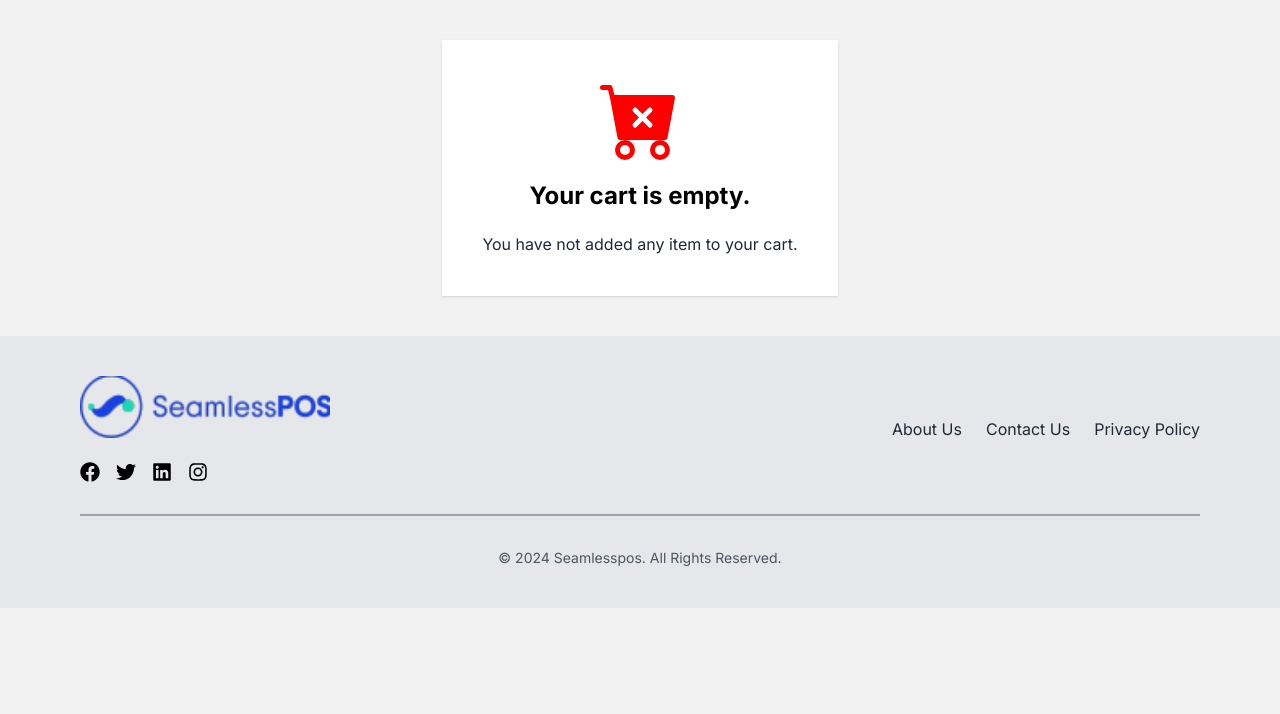
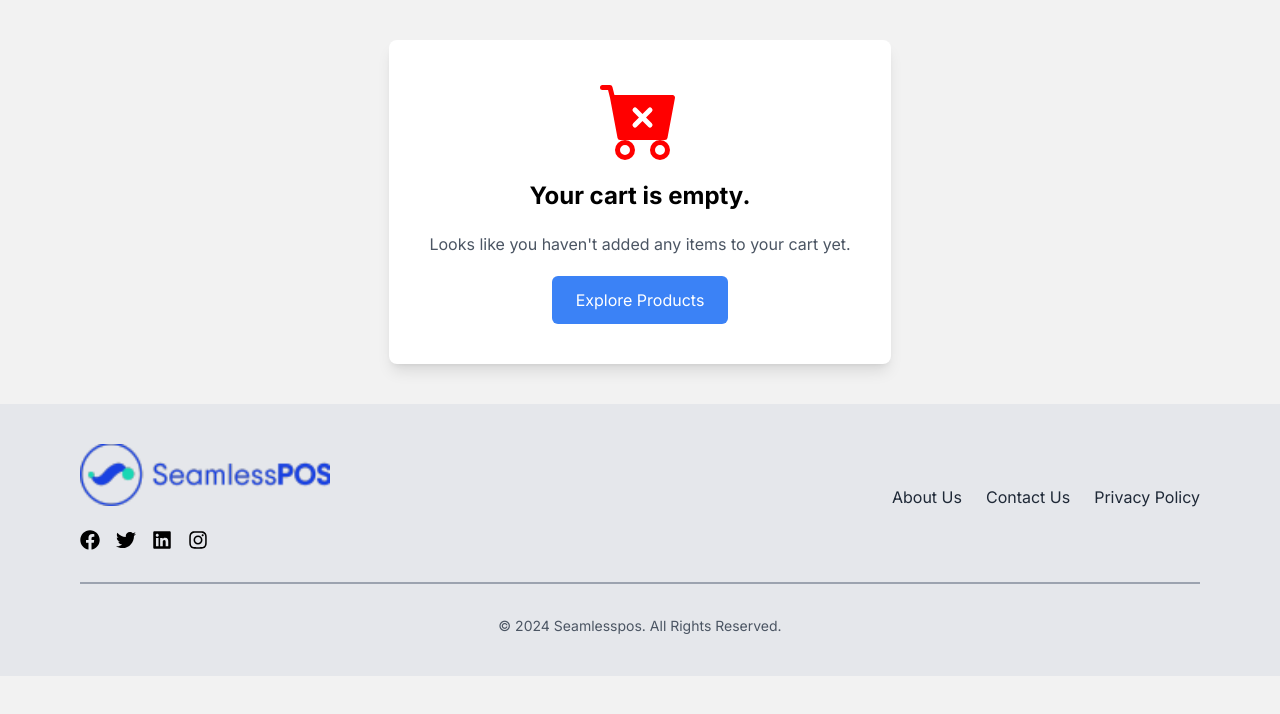
Before and after one commit to oluwaseyi9325/seamlesspos, a Next.js app: page /cart in a window 1280 px wide. Shown: the top 714 px of the page. Built offline with nearby package versions, Linux system fonts and the light colour scheme.

Commit message:
create not-found page

```diff
--- a/src/app/components/NoCart.tsx
+++ b/src/app/components/NoCart.tsx
@@ -1,20 +1,23 @@
-import Image from 'next/image'
-import React from 'react'
+import React from 'react';
 import { BsCartXFill } from "react-icons/bs";
+
 function NoCart() {
     return (
-        <div className=''>
-            <div className='flex justify-center  my-10 '>
-                <section className='bg-white shadow p-10 text-center'>
+        <div className='container mx-auto px-3 md:px-[100px]'>
+            <div className='flex justify-center my-10'>
+                <section className='bg-white shadow-lg rounded-lg p-10 text-center'>
                     <div className='flex justify-center'>
                         <BsCartXFill size={80} color='red' />
                     </div>
                     <h3 className='font-bold my-5 text-2xl'>Your cart is empty.</h3>
-                    <div className='text-slate-800'>You have not added any item to your cart.</div>
+                    <p className='text-gray-600 mb-5'>Looks like you haven't added any items to your cart yet.</p>
+                    <button className='bg-blue-500 text-white px-6 py-3 rounded-md hover:bg-blue-600 focus:outline-none'>
+                        Explore Products
+                    </button>
                 </section>
             </div>
         </div>
-    )
+    );
 }
 
-export default NoCart
+export default NoCart;
--- /dev/null
+++ b/src/app/not-found.tsx
@@ -0,0 +1,22 @@
+import React from 'react';
+import Image from 'next/image';
+import Link from 'next/link';
+
+function NotFoundPage() {
+    return (
+        <div className="flex flex-col items-center justify-center h-screen bg-gray-100">
+            <div className='bg-white text-center p-10'>
+                <Image src={require("./assets/notFound.gif")} alt="404 Not Found" width={400} height={300} />
+
+                <h2 className="text-3xl font-bold text-gray-800 mt-8 mb-4">Oops! Page Not Found</h2>
+                <p className="text-lg text-gray-600 mb-8">The page you are looking for might have been removed,<br /> had its name changed, or is temporarily unavailable.</p>
+
+                <Link href="/" className="bg-blue-500 text-white px-6 py-3 rounded-md hover:bg-blue-600 focus:outline-none">
+                    Go Back to Home
+                </Link>
+            </div>
+        </div>
+    );
+}
+
+export default NotFoundPage;
```
Also changed, not shown: 1 other file (tests, documents, lock files or other folders).
